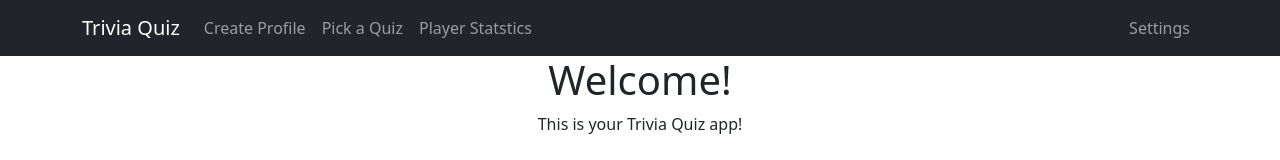
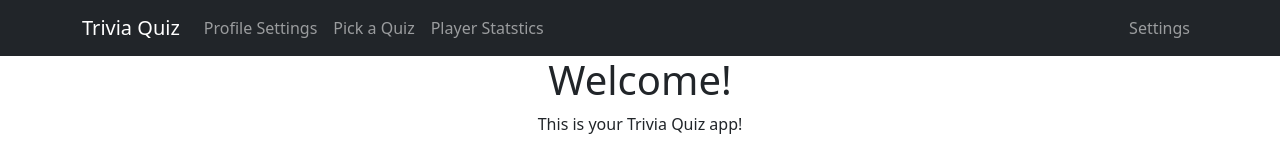
Before and after one commit to natashazywczyk/ProfessionalITProject, a React (Create React App) app: page / in a window 1280 px wide. Shown: the top 160 px of the page. Built offline with nearby package versions, Linux system fonts and the light colour scheme.

Commit message:
changed create profile to profile settings

```diff
--- a/src/components/Navigation.js
+++ b/src/components/Navigation.js
@@ -12,7 +12,7 @@ const Navigation = () =>
                 <Navbar.Brand href="/">Trivia Quiz</Navbar.Brand>
                 <Nav className="me-auto">
                     {/*Different links*/}
-                    <Nav.Link href="/createprofile">Create Profile</Nav.Link>
+                    <Nav.Link href="/createprofile">Profile Settings</Nav.Link>
                     <Nav.Link href="/pickquiz">Pick a Quiz</Nav.Link>
                     <Nav.Link href="/playerstats">Player Statstics</Nav.Link>
                 </Nav>
```
